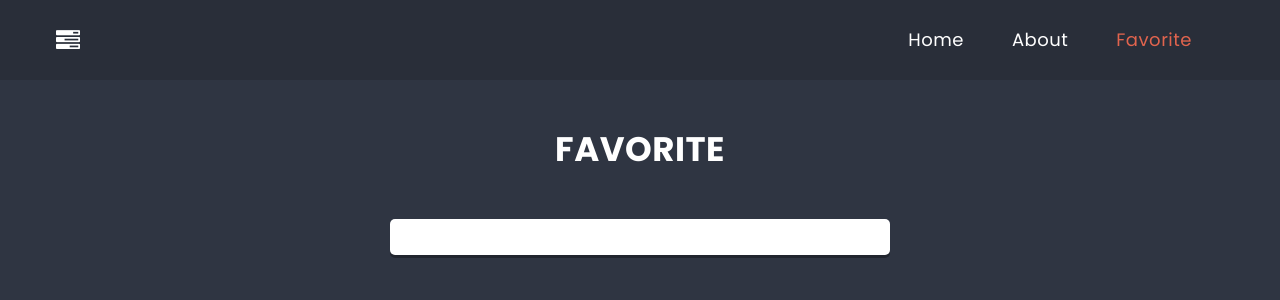
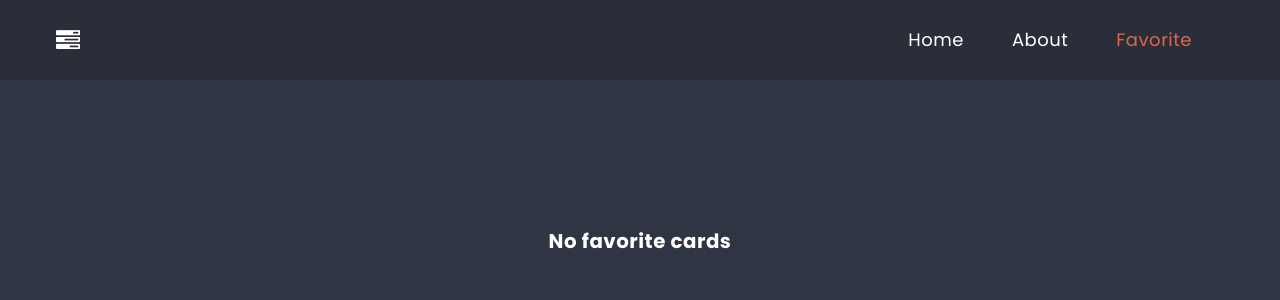
Before and after one commit to olkaman/First-React-App, a React (Create React App) app: page /favorite in a window 1280 px wide. Shown: the top 300 px of the page. Built offline with nearby package versions, Linux system fonts and the light colour scheme.

Commit message:
Remove favorite cards from favorite list

```diff
--- a/src/pages/Favorite/Favorite.js
+++ b/src/pages/Favorite/Favorite.js
@@ -7,12 +7,20 @@ import Card from '../../components/Card/Card';
 const Favorite = () => {
   const cards = useSelector((state) => getFavoriteCards(state));
 
+  if (cards.length === 0) {
+    return <h2 className={styles.noFavoriteCards}>No favorite cards</h2>;
+  }
   return (
     <div className={styles.wrapper}>
       <PageTitle>Favorite</PageTitle>
       <article className={styles.column}>
         {cards.map((card) => (
-          <Card key={card.id} title={card.title} favorite={card.isFavorite} />
+          <Card
+            key={card.id}
+            title={card.title}
+            favorite={card.isFavorite}
+            id={card.id}
+          />
         ))}
       </article>
     </div>
--- a/src/pages/Favorite/Favorite.module.scss
+++ b/src/pages/Favorite/Favorite.module.scss
@@ -15,3 +15,10 @@
   color: $color-dark;
   text-align: center;
 }
+
+.noFavoriteCards {
+  display: flex;
+  justify-content: center;
+  align-items: center;
+  margin-top: 150px;
+}
```
